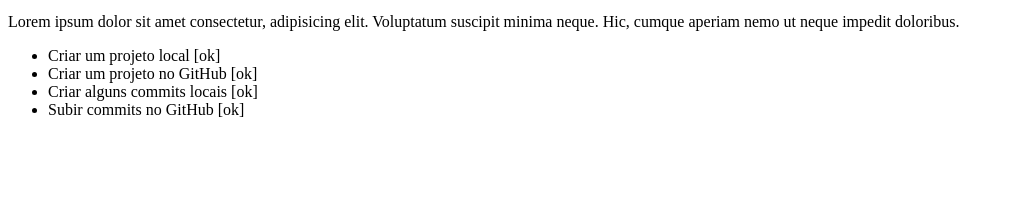
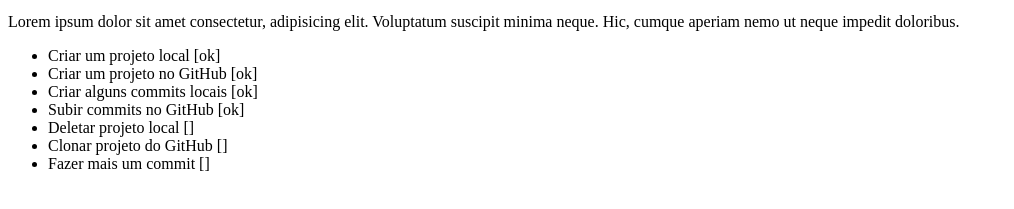
Before and after one commit to alsrodriguesbr/projetoAulaGitTEX, a plain HTML site: page projetoAulaGitTEX/index.html in a window 1280 px wide. Shown: the part 101-310 px from the top of the page, without its empty margins (0-1014 px from the left). Drawn offline with Linux system fonts and the light colour scheme.

Commit message:
passo seguinte será deletar projeto

```diff
--- a/projetoAulaGitTEX/index.html
+++ b/projetoAulaGitTEX/index.html
@@ -31,6 +31,15 @@
         <li>
             Subir commits no GitHub [ok]
         </li>
+        <li>
+            Deletar projeto local []
+        </li>
+        <li>
+            Clonar projeto do GitHub []
+        </li>
+        <li>
+            Fazer mais um commit []
+        </li>
     </ul>
 </body>
 </html>
```
